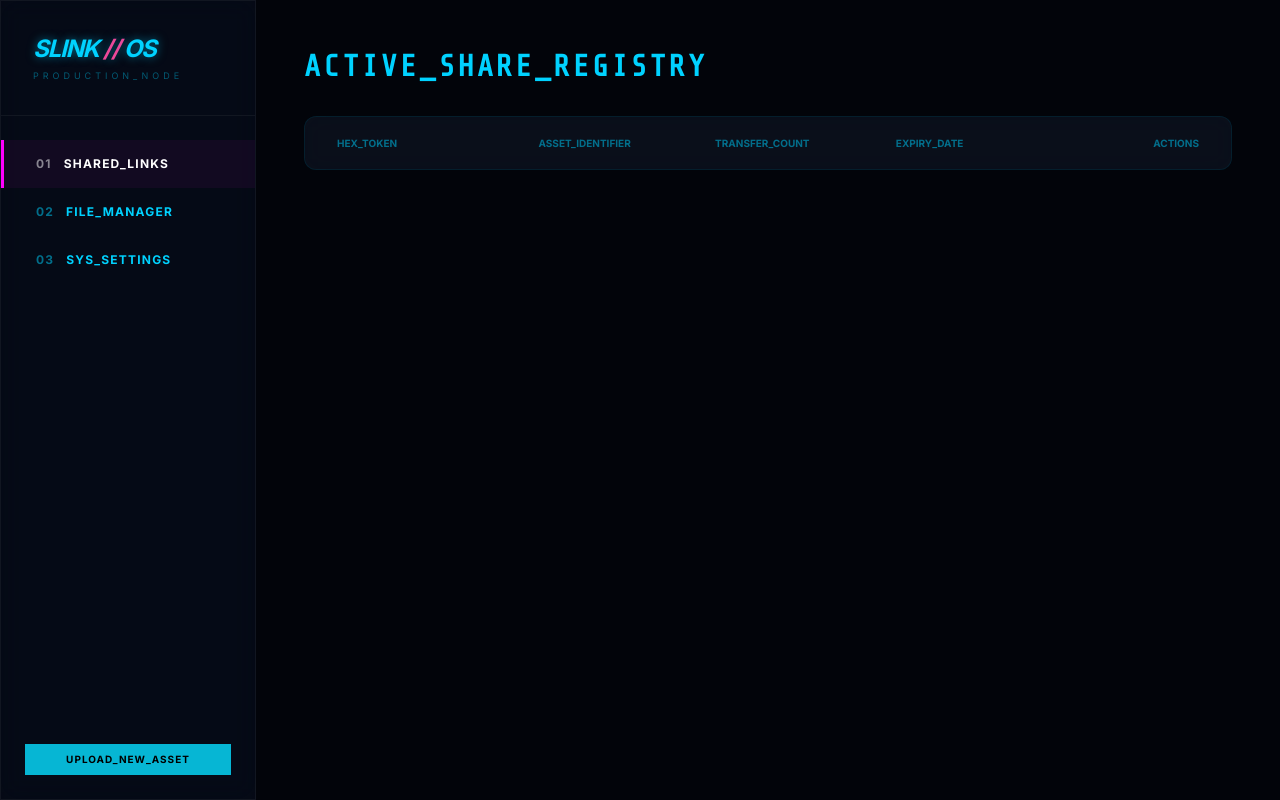
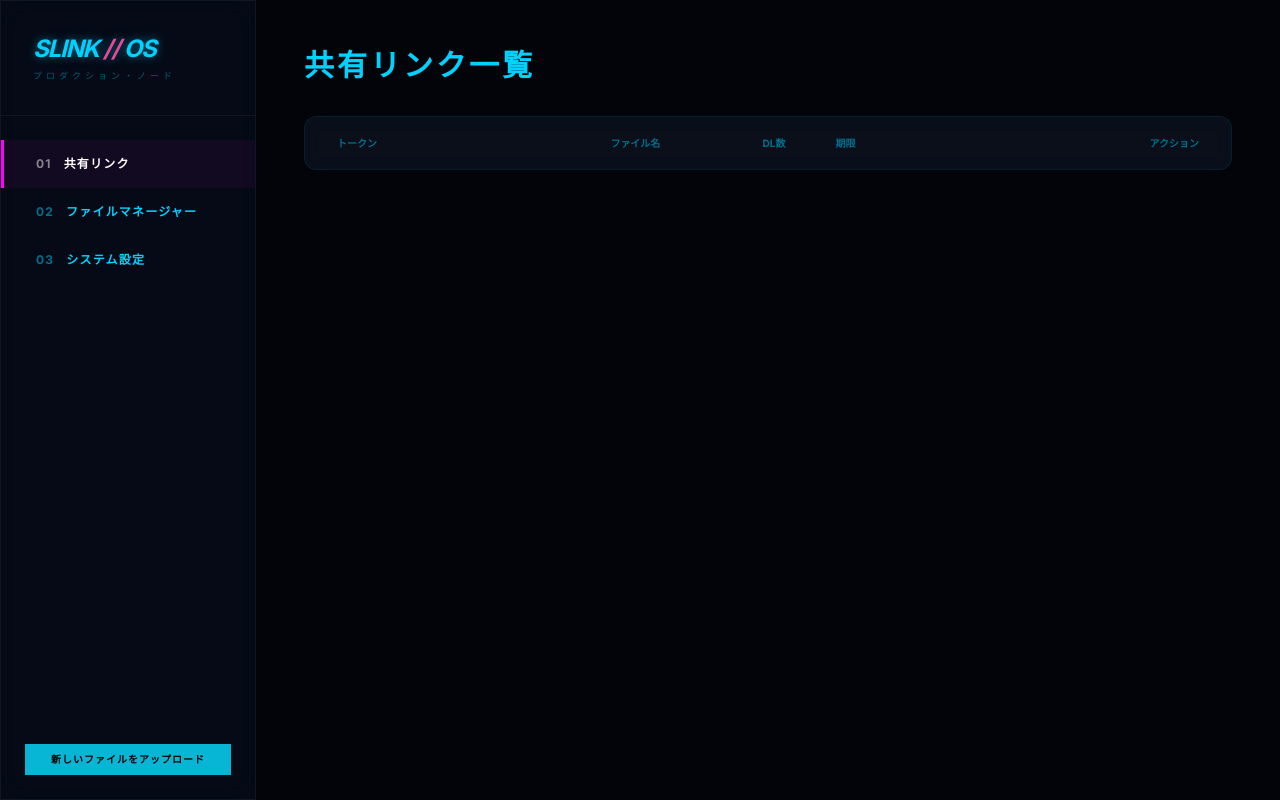
Before and after one commit to ERM073/slink, a Flask app: page /slink/1/dashboard in a window 1280 px wide. Run offline with Flask 3, Linux system fonts and the light colour scheme; lists and menus that the app fills with data are empty; some libraries are stand-ins or nearby versions.

```diff
--- a/main.py
+++ b/main.py
@@ -21,7 +21,10 @@ DATA_DIR = os.path.join(BASE_DIR, 'data')
 SHARES_FILE = os.path.join(DATA_DIR, 'shares.json')
 CONFIG_FILE = os.path.join(DATA_DIR, 'config.json')
 
-for d in [STORAGE_DIR, DATA_DIR]: os.makedirs(d, exist_ok=True)
+# Ensure directories exist immediately
+for d in [STORAGE_DIR, DATA_DIR]:
+    if not os.path.exists(d):
+        os.makedirs(d, exist_ok=True)
 
 def load_json(path, default=[]):
     if os.path.exists(path):
@@ -35,9 +38,9 @@ def save_json(path, data):
 share_app = Flask(__name__, template_folder='templates', static_folder='static')
 admin_app = Flask(__name__, template_folder='templates', static_folder='static')
 
-# Authentication & Rate Limiting
-login_attempts = {} # {ip: [count, timestamp]}
-blocked_ips = {}    # {ip: timestamp}
+# Authentication
+login_attempts = {}
+blocked_ips = {}
 
 def check_admin_auth(f):
     @wraps(f)
@@ -58,6 +61,11 @@ def is_ip_blocked(ip):
 
 # ----- PUBLIC (SHARE) APP ROUTES -----
 
+@share_app.route('/favicon.ico')
+@admin_app.route('/favicon.ico')
+def favicon():
+    return send_from_directory(os.path.join(share_app.root_path, 'static'), 'favicon.png', mimetype='image/png')
+
 @share_app.route('/share/<fhash>/<token>')
 def download_page(fhash, token):
     shares = load_json(SHARES_FILE)
@@ -66,13 +74,11 @@ def download_page(fhash, token):
     if share.get('max_downloads') and share['downloads'] >= share['max_downloads']: abort(404)
     if share.get('expires') and time.time() > share['expires']: abort(404)
 
-    # IP check
     if share.get('ip_limit'):
         try:
             if request.remote_addr not in ipaddress.ip_network(share['ip_limit']): abort(403)
         except: pass
 
-    # Preview logic
     preview = None
     is_img = False
     ext = os.path.splitext(share['filename'])[1].lower()
@@ -90,7 +96,6 @@ def download_file(fhash, token):
     shares = load_json(SHARES_FILE)
     share = next((s for s in shares if s['hash'] == fhash and s['token'] == token), None)
     if not share or not share['enabled']: abort(404)
-
     safe_hash = os.path.basename(fhash)
     share['downloads'] += 1
     save_json(SHARES_FILE, shares)
@@ -144,6 +149,7 @@ def admin_login(secret):
 def admin_dashboard(secret):
     shares = load_json(SHARES_FILE)
     files = []
+    # Force list current directory to debug
     if os.path.exists(STORAGE_DIR):
         for fhash in os.listdir(STORAGE_DIR):
             fpath = os.path.join(STORAGE_DIR, fhash)
@@ -201,7 +207,6 @@ def admin_upload(secret):
     content = file.read()
     fhash = hashlib.sha256(content).hexdigest()
     with open(os.path.join(STORAGE_DIR, fhash), 'wb') as f: f.write(content)
-    # Also create a default share link for it
     token = secrets.token_hex(4)
     shares = load_json(SHARES_FILE)
     shares.append({"hash": fhash, "token": token, "filename": secure_filename(file.filename), "downloads": 0, "max_downloads": 0, "expires": None, "enabled": True})
@@ -236,5 +241,6 @@ def run_cli():
 if __name__ == '__main__':
     if len(sys.argv) > 1 and sys.argv[1] != 'serve': run_cli()
     else:
+        print(f"// NODE_BOOT: STORAGE_ROOT={STORAGE_DIR}")
         threading.Thread(target=run_share, daemon=True).start()
         run_admin()
--- a/templates/dashboard.html
+++ b/templates/dashboard.html
@@ -2,6 +2,7 @@
 <html class="dark">
 <head>
     <title>SLINK // CORE_DASHBOARD</title>
+    <link rel="icon" type="image/png" href="/favicon.ico">
     <script src="https://cdn.tailwindcss.com"></script>
     <style>
         @import url('https://fonts.googleapis.com/css2?family=Inter:wght@400;700&family=Share+Tech+Mono&display=swap');
@@ -22,22 +23,22 @@
     <aside class="w-64 glass border-r border-white/5 flex flex-col">
         <div class="p-8 border-b border-white/5">
             <h1 class="text-2xl font-black italic tracking-tighter neon-glow">SLINK <span class="text-pink-500">//</span> OS</h1>
-            <p class="text-[9px] opacity-40 uppercase tracking-[4px] mt-1">Production_Node</p>
+            <p class="text-[9px] opacity-40 uppercase tracking-[4px] mt-1">プロダクション・ノード</p>
         </div>
         <nav class="flex-1 mt-6">
             <button onclick="showSection('links')" id="nav-links" class="sidebar-item active w-full text-left px-8 py-4 text-xs font-bold uppercase tracking-widest flex items-center gap-3">
-                <span class="opacity-50">01</span> SHARED_LINKS
+                <span class="opacity-50">01</span> 共有リンク
             </button>
             <button onclick="showSection('files')" id="nav-files" class="sidebar-item w-full text-left px-8 py-4 text-xs font-bold uppercase tracking-widest flex items-center gap-3">
-                <span class="opacity-50">02</span> FILE_MANAGER
+                <span class="opacity-50">02</span> ファイルマネージャー
             </button>
             <button onclick="showSection('settings')" id="nav-settings" class="sidebar-item w-full text-left px-8 py-4 text-xs font-bold uppercase tracking-widest flex items-center gap-3">
-                <span class="opacity-50">03</span> SYS_SETTINGS
+                <span class="opacity-50">03</span> システム設定
             </button>
         </nav>
         <div class="p-6">
             <input type="file" id="upload-input" class="hidden" onchange="handleUpload(this)">
-            <button onclick="document.getElementById('upload-input').click()" class="w-full bg-cyan-500 text-black py-2 font-bold text-[10px] tracking-widest hover:bg-white transition-all">UPLOAD_NEW_ASSET</button>
+            <button onclick="document.getElementById('upload-input').click()" class="w-full bg-cyan-500 text-black py-2 font-bold text-[10px] tracking-widest hover:bg-white transition-all uppercase">新しいファイルをアップロード</button>
         </div>
     </aside>
 
@@ -45,16 +46,16 @@
     <main class="flex-1 p-12 overflow-y-auto">
         <!-- Links Section -->
         <div id="section-links" class="section">
-            <h2 class="text-3xl font-bold mb-8 mono uppercase tracking-widest">Active_Share_Registry</h2>
+            <h2 class="text-3xl font-bold mb-8 mono uppercase tracking-widest">共有リンク一覧</h2>
             <div class="glass rounded-xl overflow-hidden">
                 <table class="w-full text-left text-sm">
                     <thead class="bg-white/5 text-[10px] uppercase font-bold opacity-50">
                         <tr>
-                            <th class="px-8 py-4">Hex_Token</th>
-                            <th>Asset_Identifier</th>
-                            <th>Transfer_Count</th>
-                            <th>Expiry_Date</th>
-                            <th class="text-right px-8">Actions</th>
+                            <th class="px-8 py-4">トークン</th>
+                            <th>ファイル名</th>
+                            <th>DL数</th>
+                            <th>期限</th>
+                            <th class="text-right px-8">アクション</th>
                         </tr>
                     </thead>
                     <tbody class="mono">
@@ -63,11 +64,11 @@
                             <td class="px-8 py-5 text-pink-500 font-bold">{{ s.token }}</td>
                             <td class="max-w-xs truncate">{{ s.filename }}</td>
                             <td>{{ s.downloads }} / {{ s.max_downloads or '∞' }}</td>
-                            <td class="opacity-40">{{ s.expires|datetime if s.expires else 'PERMANENT' }}</td>
+                            <td class="opacity-40">{{ s.expires|datetime if s.expires else '無期限' }}</td>
                             <td class="text-right px-8 space-x-2">
-                                <button onclick="copyToClipboard('http://' + window.location.hostname + ':5119/share/{{ s.hash }}/{{ s.token }}')" class="btn-action border-white/20 text-white/40 hover:text-white uppercase">Copy_URL</button>
-                                <button onclick="apiReq('toggle', {token:'{{ s.token }}'})" class="btn-action btn-cyan uppercase">{{ 'Disable' if s.enabled else 'Enable' }}</button>
-                                <button onclick="apiReq('delete_token', {token:'{{ s.token }}'})" class="btn-action btn-pink uppercase">Revoke</button>
+                                <button onclick="copyToClipboard('http://' + window.location.hostname + ':5119/share/{{ s.hash }}/{{ s.token }}')" class="btn-action border-white/20 text-white/40 hover:text-white uppercase">URLをコピー</button>
+                                <button onclick="apiReq('toggle', {token:'{{ s.token }}'})" class="btn-action btn-cyan uppercase">{{ '無効化' if s.enabled else '有効化' }}</button>
+                                <button onclick="apiReq('delete_token', {token:'{{ s.token }}'})" class="btn-action btn-pink uppercase">削除</button>
                             </td>
                         </tr>
                         {% endfor %}
@@ -78,20 +79,20 @@
 
         <!-- File Manager Section -->
         <div id="section-files" class="section hidden">
-            <h2 class="text-3xl font-bold mb-8 mono uppercase tracking-widest">Storage_Infrastructure</h2>
+            <h2 class="text-3xl font-bold mb-8 mono uppercase tracking-widest">ストレージインフラストラクチャ</h2>
             <div class="glass rounded-xl overflow-hidden">
                 <table class="w-full text-left text-sm">
                     <thead class="bg-white/5 text-[10px] uppercase font-bold opacity-50">
                         <tr>
-                            <th class="px-8 py-4">SHA-256_Hash_Node</th>
-                            <th>Representative_Name</th>
-                            <th>Storage_Footprint</th>
-                            <th class="text-right px-8">Operations</th>
+                            <th class="px-8 py-4">SHA-256_ハッシュ</th>
+                            <th>ファイル名</th>
+                            <th>サイズ</th>
+                            <th class="text-right px-8">操作</th>
                         </tr>
                     </thead>
                     <tbody class="mono text-xs">
                         {% if not files %}
-                        <tr><td colspan="4" class="px-8 py-12 text-center opacity-30 italic">NO_DATA_NODES_FOUND</td></tr>
+                        <tr><td colspan="4" class="px-8 py-12 text-center opacity-30 italic">データノードが見つかりません</td></tr>
                         {% endif %}
                         {% for f in files %}
                         <tr class="border-b border-white/5 hover:bg-white/5 transition-all">
@@ -99,9 +100,9 @@
                             <td class="max-w-xs truncate">{{ f.filename }}</td>
                             <td>{{ f.size|filesize }}</td>
                             <td class="text-right px-8">
-                                <button onclick="apiReq('share_existing', {hash:'{{ f.hash }}'})" class="btn-action border-white/20 text-white hover:border-cyan-500 mr-2 uppercase">Create_Link</button>
-                                <a href="/api/admin/dl/{{ secret }}/{{ f.hash }}" class="btn-action btn-cyan mr-2 uppercase inline-block">Extract</a>
-                                <button onclick="apiReq('delete_file', {hash:'{{ f.hash }}'})" class="btn-action btn-pink uppercase">Purge</button>
+                                <button onclick="apiReq('share_existing', {hash:'{{ f.hash }}'})" class="btn-action border-white/20 text-white hover:border-cyan-500 mr-2 uppercase">リンク作成</button>
+                                <a href="/api/admin/dl/{{ secret }}/{{ f.hash }}" class="btn-action btn-cyan mr-2 uppercase inline-block">ダウンロード</a>
+                                <button onclick="apiReq('delete_file', {hash:'{{ f.hash }}'})" class="btn-action btn-pink uppercase">破棄</button>
                             </td>
                         </tr>
                         {% endfor %}
@@ -112,26 +113,25 @@
 
         <!-- Settings Section -->
         <div id="section-settings" class="section hidden">
-            <h2 class="text-3xl font-bold mb-8 mono uppercase tracking-widest">Node_Configuration</h2>
+            <h2 class="text-3xl font-bold mb-8 mono uppercase tracking-widest">システム設定</h2>
             <div class="max-w-2xl bg-black/30 border border-white/5 p-8 rounded-lg">
                 <div class="space-y-6">
                     <div>
-                        <label class="block text-[10px] uppercase font-bold opacity-40 mb-2">Admin_Username</label>
+                        <label class="block text-[10px] uppercase font-bold opacity-40 mb-2">管理者ユーザー名</label>
                         <input type="text" id="set-username" value="{{ config.admin_username }}" class="w-full input-dark">
                     </div>
                     <div>
-                        <label class="block text-[10px] uppercase font-bold opacity-40 mb-2">New_Password (Leave empty to keep)</label>
+                        <label class="block text-[10px] uppercase font-bold opacity-40 mb-2">新しいパスワード (空欄で維持)</label>
                         <input type="password" id="set-password" placeholder="••••••••" class="w-full input-dark">
                     </div>
                     <div>
-                        <label class="block text-[10px] uppercase font-bold opacity-40 mb-2">Secret_Admin_Path</label>
+                        <label class="block text-[10px] uppercase font-bold opacity-40 mb-2">秘密の管理用URLパス</label>
                         <div class="flex gap-2">
                             <span class="bg-white/5 p-2 text-sm opacity-50">/slink/</span>
                             <input type="text" id="set-secret" value="{{ config.admin_secret }}" class="flex-1 input-dark">
                         </div>
                     </div>
-                    <button onclick="saveSettings()" class="w-full bg-cyan-500 text-black font-bold py-3 text-xs uppercase cursor-pointer hover:bg-white transition-all">Update_Core_Config</button>
-                    <p class="text-[9px] opacity-40 mt-4">CAUTION: CHANGING THE SECRET PATH WILL REQUIRE RE-LOGIN AT THE NEW URL.</p>
+                    <button onclick="saveSettings()" class="w-full bg-cyan-500 text-black font-bold py-3 text-xs uppercase cursor-pointer hover:bg-white transition-all">設定を更新</button>
                 </div>
             </div>
         </div>
@@ -139,24 +139,21 @@
 
     <script>
         const secret = window.location.pathname.split('/')[2];
-
         function showSection(id) {
             document.querySelectorAll('.section').forEach(s => s.classList.add('hidden'));
             document.querySelectorAll('.sidebar-item').forEach(i => i.classList.remove('active'));
             document.getElementById('section-' + id).classList.remove('hidden');
             document.getElementById('nav-' + id).classList.add('active');
         }
-
         async function apiReq(action, data) {
-            if(action.includes('delete') && !confirm('CONFIRM_DESTRUCTIVE_ACTION?')) return;
-            const r = await fetch(`/api/admin/${secret}/${action}`, {
+            if(action.includes('delete') && !confirm('実行してもよろしいですか？（この操作は取り消せません）')) return;
+            await fetch(`/api/admin/${secret}/${action}`, {
                 method: 'POST',
                 headers: {'Content-Type': 'application/json'},
                 body: JSON.stringify(data)
             });
             location.reload();
         }
-
         async function handleUpload(input) {
             if(!input.files[0]) return;
             const formData = new FormData();
@@ -164,7 +161,6 @@
             await fetch(`/api/admin/upload/${secret}`, {method: 'POST', body: formData});
             location.reload();
         }
-
         async function saveSettings() {
             const data = {
                 username: document.getElementById('set-username').value,
@@ -179,9 +175,8 @@
             const res = await r.json();
             if(res.status === 'ok') window.location.href = res.new_url;
         }
-
         function copyToClipboard(text) {
-            navigator.clipboard.writeText(text).then(() => alert('Copied to clipboard!'));
+            navigator.clipboard.writeText(text).then(() => alert('コピーしました'));
         }
     </script>
 </body>
```
Also changed, not shown: static/favicon.png (added).
